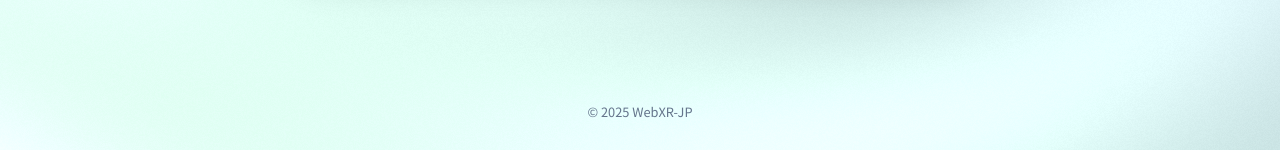
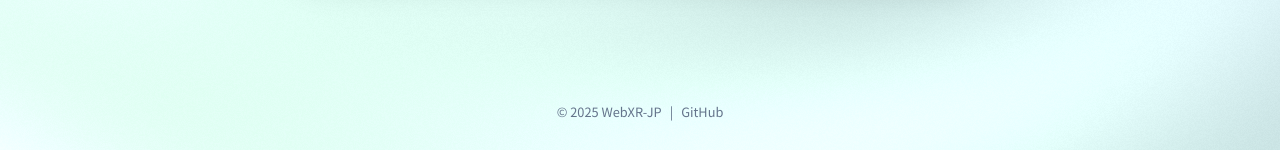
Before and after one commit to WebXR-JP/xrqr, a React (Vite) app: page / in a window 1280 px wide. Shown: the part 647-797 px from the top of the page. Built offline with nearby package versions, Linux system fonts and the light colour scheme.

Commit message:
chore: Add GitHub link

```diff
--- a/src/main.tsx
+++ b/src/main.tsx
@@ -27,6 +27,10 @@ ReactDOM.createRoot(document.getElementById('root')!).render(
         </main>
         <footer className={styles.footer}>
           <p className={styles.copyright}>© {new Date().getFullYear()} WebXR-JP</p>
+          <span className={styles.separator}>|</span>
+          <a href="https://github.com/WebXR-JP/xrqr" target="_blank" rel="noopener noreferrer" className={styles.repoLink}>
+            GitHub
+          </a>
         </footer>
       </div>
     </ToastDispatcherProvider>
--- a/src/styles.module.css
+++ b/src/styles.module.css
@@ -80,6 +80,10 @@ p {
   margin-top: auto;
   padding: 2rem;
   text-align: center;
+  display: flex;
+  align-items: center;
+  justify-content: center;
+  gap: 0.5rem;
 }
 
 .copyright {
@@ -89,6 +93,24 @@ p {
   font-weight: 400;
 }
 
+.separator {
+  font-size: 0.8rem;
+  color: #64748b;
+  font-weight: 400;
+}
+
+.repoLink {
+  font-size: 0.8rem;
+  color: #64748b;
+  text-decoration: none;
+  font-weight: 400;
+  transition: color 0.2s ease;
+}
+
+.repoLink:hover {
+  color: #1e293b;
+}
+
 @media (max-width: 768px) {
   .main {
     width: auto;
```
